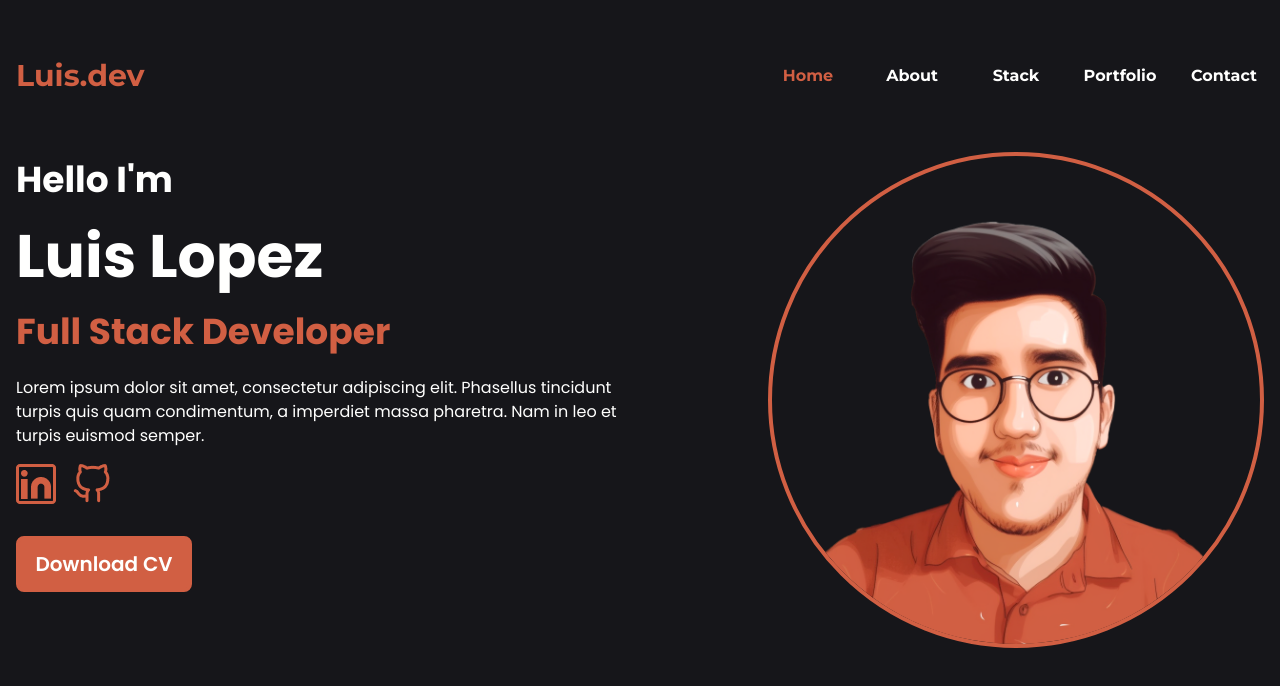
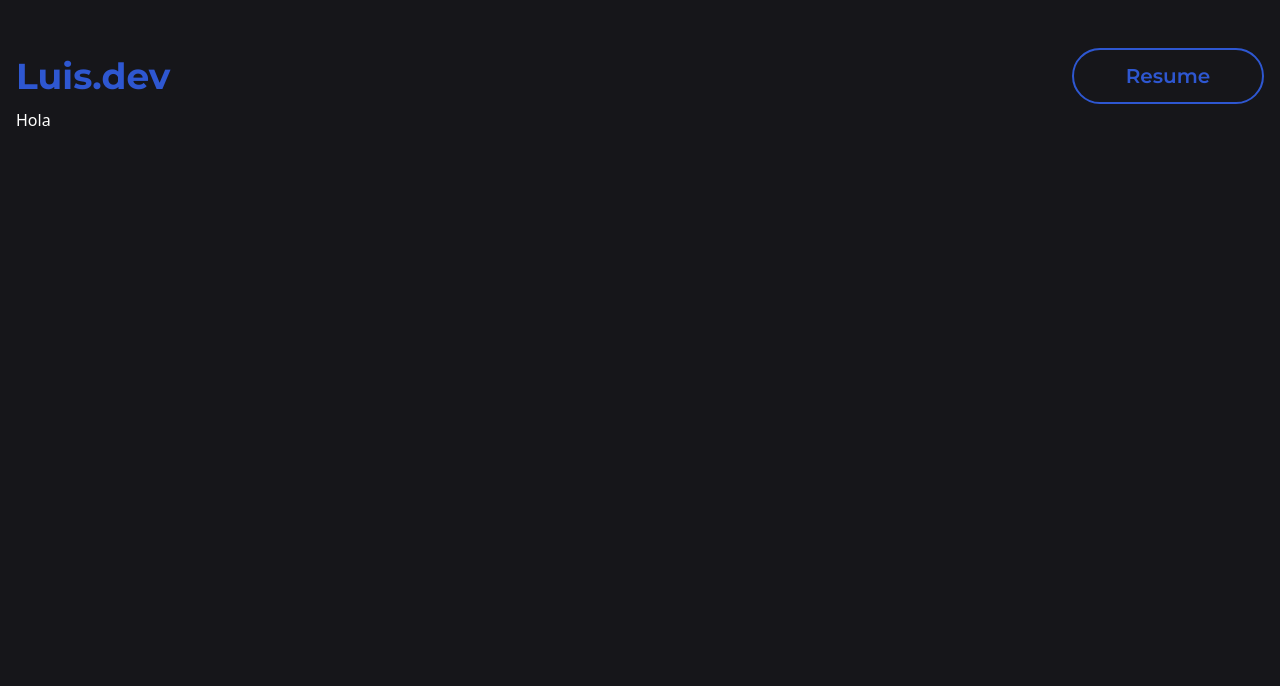
Before and after one commit to luisclop/portfolio, a React (Vite) app: page / in a window 1280 px wide. Shown: the top 686 px of the page. Built offline with nearby package versions, Linux system fonts and the light colour scheme.

Commit message:
Cambia estructura de navegación a SPA

```diff
--- a/src/App.tsx
+++ b/src/App.tsx
@@ -6,13 +6,10 @@ export default function App() {
     {
       path: "/",
       element: <Root />,
-      children: [
-        { index: true, element: <Home /> },
-        { path: "about", element: <About /> },
-        { path: "stack", element: <Stack /> },
-        { path: "portfolio", element: <Portfolio /> },
-        { path: "contact", element: <Contact /> },
-      ],
+    },
+    {
+      path: "/contact",
+      element: <Contact />,
     },
   ]);
 
--- a/src/components/Navbar.tsx
+++ b/src/components/Navbar.tsx
@@ -3,60 +3,11 @@ import { NavLink } from "react-router-dom";
 
 export function Navbar() {
   return (
-    <nav className="fixed left-0 right-0 top-0 mx-auto mt-11 flex h-16 w-312 items-center justify-between font-montserrat font-bold">
-      <p className="text-3xl font-bold text-accent">Luis.dev</p>
-      <ul className="flex justify-end gap-6">
-        <li className="flex h-11 w-20 items-center justify-center">
-          <NavLink
-            className={({ isActive }) =>
-              isActive ? "text-accent" : "transition-all hover:text-accent"
-            }
-            to="/"
-          >
-            Home
-          </NavLink>
-        </li>
-        <li className="flex h-11 w-20 items-center justify-center">
-          <NavLink
-            className={({ isActive }) =>
-              isActive ? "text-accent" : "transition-all hover:text-accent"
-            }
-            to="/about"
-          >
-            About
-          </NavLink>
-        </li>
-        <li className="flex h-11 w-20 items-center justify-center">
-          <NavLink
-            className={({ isActive }) =>
-              isActive ? "text-accent" : "transition-all hover:text-accent"
-            }
-            to="/stack"
-          >
-            Stack
-          </NavLink>
-        </li>
-        <li className="flex h-11 w-20 items-center justify-center">
-          <NavLink
-            className={({ isActive }) =>
-              isActive ? "text-accent" : "transition-all hover:text-accent"
-            }
-            to="/portfolio"
-          >
-            Portfolio
-          </NavLink>
-        </li>
-        <li className="flex h-11 w-20 items-center justify-center">
-          <NavLink
-            className={({ isActive }) =>
-              isActive ? "text-accent" : "transition-all hover:text-accent"
-            }
-            to="/contact"
-          >
-            Contact
-          </NavLink>
-        </li>
-      </ul>
+    <nav className="mx-auto mt-11 flex h-16 w-312 items-center justify-between font-montserrat font-bold text-accent">
+      <p className="text-4xl">Luis.dev</p>
+      <button className="h-14 w-48 rounded-full border-2 border-accent text-xl font-semibold transition-all hover:bg-accent hover:text-secondary">
+        Resume
+      </button>
     </nav>
   );
 }
--- a/src/routes/Root.routes.tsx
+++ b/src/routes/Root.routes.tsx
@@ -1,5 +1,4 @@
 import React from "react";
-import { Outlet } from "react-router-dom";
 import { Navbar } from "../components";
 
 export function Root() {
@@ -8,9 +7,7 @@ export function Root() {
       <header>
         <Navbar />
       </header>
-      <main className="my-auto w-312">
-        <Outlet />
-      </main>
+      <main className="w-312">Hola</main>
     </div>
   );
 }
--- a/tailwind.config.js
+++ b/tailwind.config.js
@@ -5,7 +5,7 @@ export default {
     colors: {
       primary: "#16161A",
       secondary: "#FFFFFE",
-      accent: "#D15F43",
+      accent: "#2E57D1",
       gray: "#72757E",
     },
     extend: {
```
